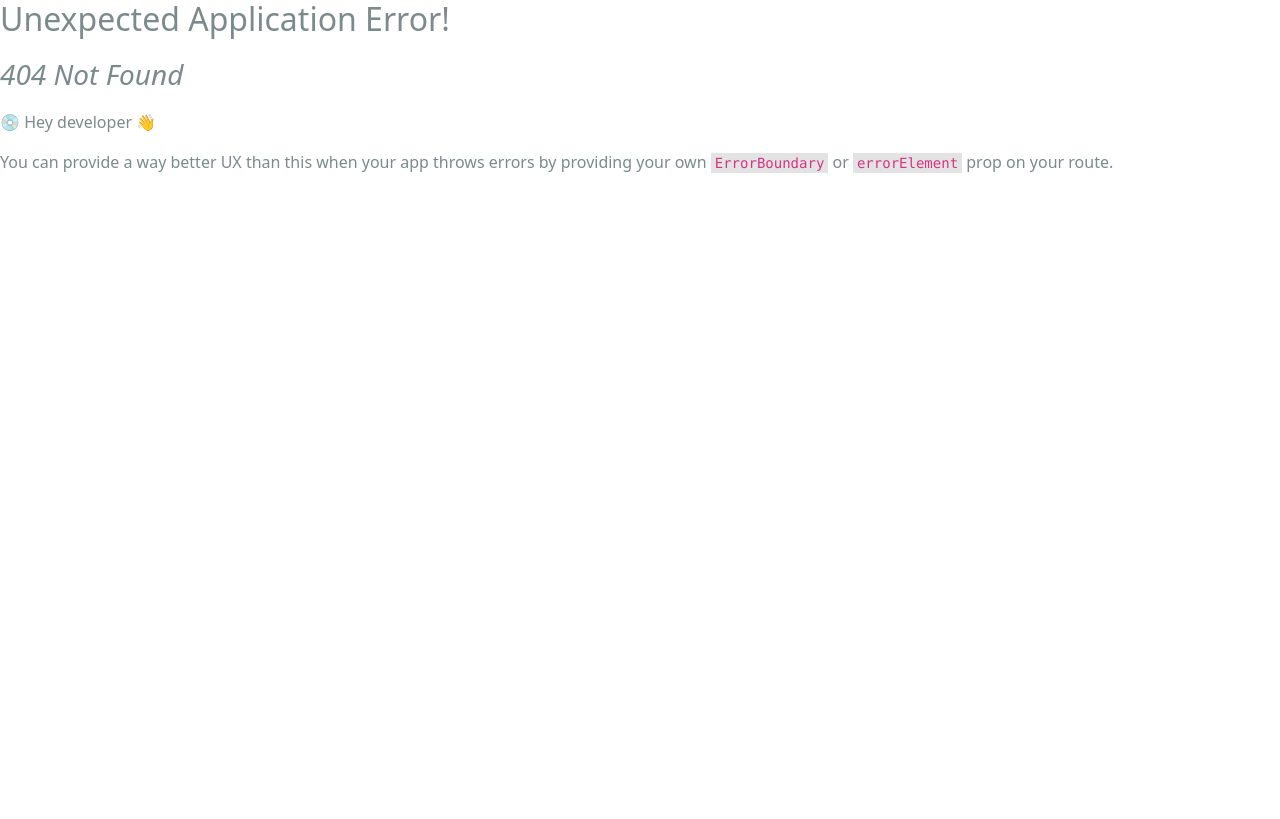
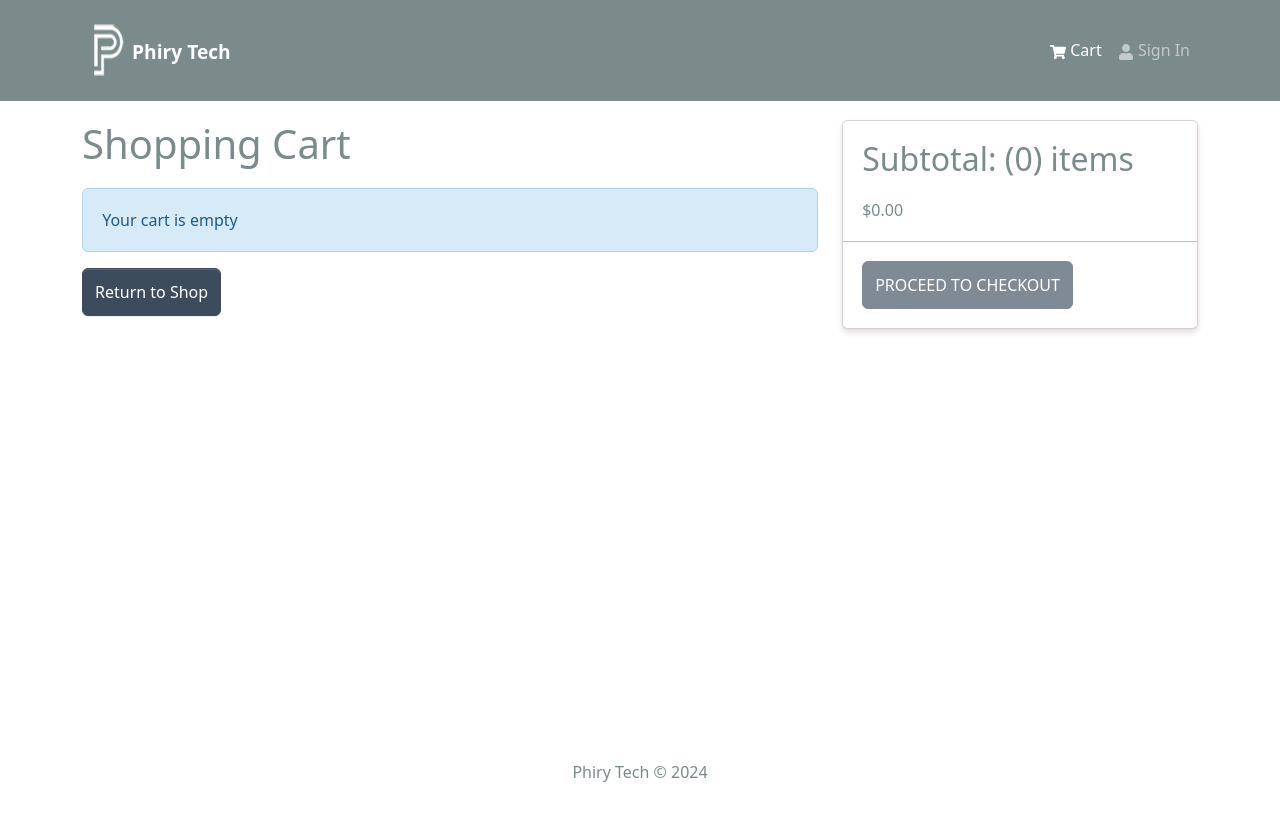
Before and after one commit to yobutembo/phiry-tech, a React (Vite) app in the folder frontend/: page /cart in a window 1280 px wide. Before the commit this address had no page. Built offline with nearby package versions, Linux system fonts and the light colour scheme.

Commit message:
feat: Add cartScreen

```diff
--- a/frontend/src/components/Header.jsx
+++ b/frontend/src/components/Header.jsx
@@ -6,7 +6,8 @@
 import { useSelector } from "react-redux";
 
 const Header = () => {
-  const { cartItems } = useSelector((state) => state.cart);
+  const { cartItems, itemsPrice } = useSelector((state) => state.cart);
+  console.log(itemsPrice);
   return (
     <header>
       <Navbar bg="dark" variant="dark" expand="md" collapseOnSelect>
--- a/frontend/src/main.jsx
+++ b/frontend/src/main.jsx
@@ -14,12 +14,14 @@
 import "./assets/styles/index.css";
 import HomeScreen from "./screens/HomeScreen.jsx";
 import ProductScreen from "./screens/ProductScreen.jsx";
+import CartScreen from "./screens/CartScreen.jsx";
 
 const router = createBrowserRouter(
   createRoutesFromElements(
     <Route path="/" element={<App />}>
       <Route index={true} path="/" element={<HomeScreen />} />
       <Route path="product/:id" element={<ProductScreen />} />
+      <Route path="/cart" element={<CartScreen />} />
     </Route>
   )
 );
--- /dev/null
+++ b/frontend/src/screens/CartScreen.jsx
@@ -0,0 +1,103 @@
+import { Link, useNavigate } from "react-router-dom";
+import { useDispatch, useSelector } from "react-redux";
+import {
+  Row,
+  Col,
+  Image,
+  ListGroup,
+  Form,
+  Button,
+  Card,
+} from "react-bootstrap";
+import { FaTrash } from "react-icons/fa";
+import Message from "../components/Message";
+import { addToCart } from "../slices/cartSlice";
+
+const CartScreen = () => {
+  const navigate = useNavigate();
+  const dispatch = useDispatch();
+  const cart = useSelector((state) => state.cart);
+  const { cartItems } = cart;
+  const addToCartHandler = async (product, qty) => {
+    dispatch(addToCart({ ...product, qty }));
+  };
+
+  return (
+    <Row>
+      <Col md={8}>
+        <h1 style={{ marginBottom: "20px" }}>Shopping Cart</h1>
+        {cartItems.length === 0 ? (
+          <>
+            <Message>Your cart is empty</Message>
+            <Link to="/">
+              <Button>Return to Shop</Button>
+            </Link>
+          </>
+        ) : (
+          <ListGroup variant="flush">
+            {cartItems.map((item) => (
+              <ListGroup.Item key={item._id}>
+                <Row>
+                  <Col md={2}>
+                    <Image src={item.image} alt={item.name} rounded fluid />
+                  </Col>
+                  <Col md={3}>
+                    <Link to={`/product/${item._id}`}>{item.name}</Link>
+                  </Col>
+                  <Col md={2}>${item.price}</Col>
+                  <Col md={2}>
+                    <Form.Control
+                      as="select"
+                      value={item.qty}
+                      onChange={(e) =>
+                        addToCartHandler(item, Number(e.target.value))
+                      }
+                    >
+                      {[...Array(item.countInStock).keys()].map((x) => (
+                        <option key={x + 1} value={x + 1}>
+                          {x + 1}
+                        </option>
+                      ))}
+                    </Form.Control>
+                  </Col>
+                  <Col md={2}>
+                    <Button type="button" variant="light">
+                      <FaTrash />
+                    </Button>
+                  </Col>
+                </Row>
+              </ListGroup.Item>
+            ))}
+          </ListGroup>
+        )}
+      </Col>
+      <Col md={4}>
+        <Card>
+          <ListGroup variant="flush">
+            <ListGroup.Item>
+              <h2>
+                Subtotal: ({cartItems.reduce((acc, item) => acc + item.qty, 0)})
+                items
+              </h2>
+              $
+              {cartItems
+                .reduce((acc, item) => acc + item.qty * item.price, 0)
+                .toFixed(2)}
+            </ListGroup.Item>
+            <ListGroup.Item>
+              <Button
+                type="button"
+                className="btn-block"
+                disabled={cartItems.length === 0}
+              >
+                PROCEED TO CHECKOUT
+              </Button>
+            </ListGroup.Item>
+          </ListGroup>
+        </Card>
+      </Col>
+    </Row>
+  );
+};
+
+export default CartScreen;
--- a/frontend/src/slices/apiSlice.js
+++ b/frontend/src/slices/apiSlice.js
@@ -9,6 +9,6 @@
 
 export const apiSlice = createApi({
   baseQuery,
-  tagTypes: ["Product", "Order", "user"], //tagTypes are used to group together actions that are related to the same entity
+  tagTypes: ["Product", "Order", "User"], //tagTypes are used to group together actions that are related to the same entity
   endpoints: (builder) => ({}),
 });
```
